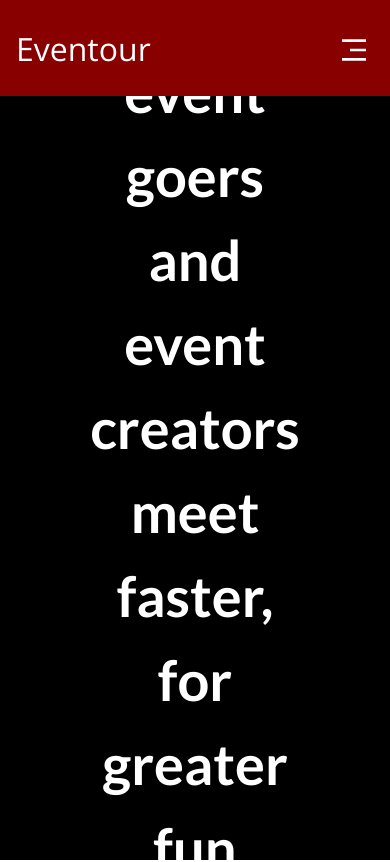
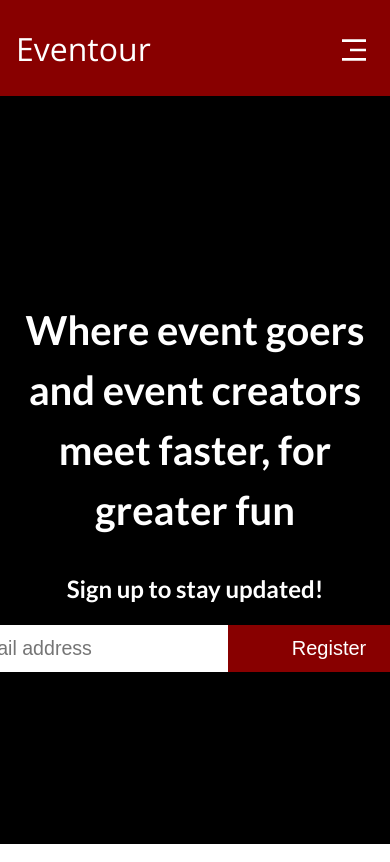
Before and after one commit to Chacho104/eventour-app, a Next.js app: page / in a window 390 px wide. Shown: the top 862 px of the page. Built offline with nearby package versions, Linux system fonts and the light colour scheme; no server answers; the database is empty.

Commit message:
Make hero cmp responsive Change height of hero cmp

```diff
--- a/components/layout/hero.module.css
+++ b/components/layout/hero.module.css
@@ -1,5 +1,5 @@
 .hero {
-  height: calc(100vh - 5rem);
+  height: calc(100vh - 6rem);
   display: flex;
   flex-direction: column;
   justify-content: center;
@@ -26,3 +26,10 @@
 .action p {
   margin-right: 0.5rem;
 }
+
+@media screen and (max-width: 768px) {
+  .hero h1 {
+    width: 100%;
+    font-size: 2.5rem;
+  }
+}
```
